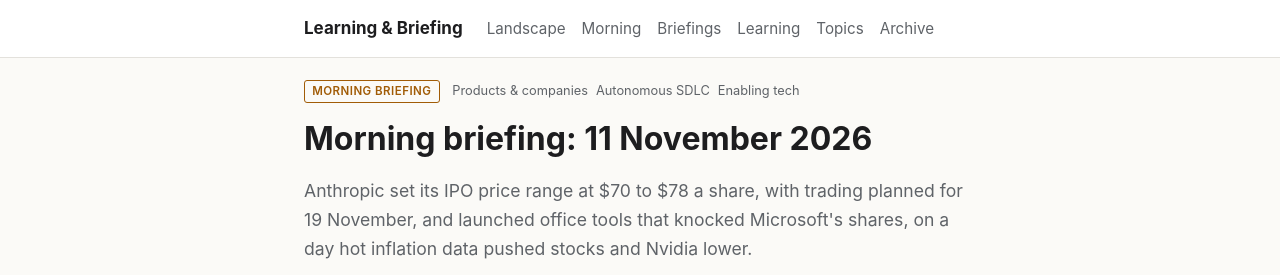
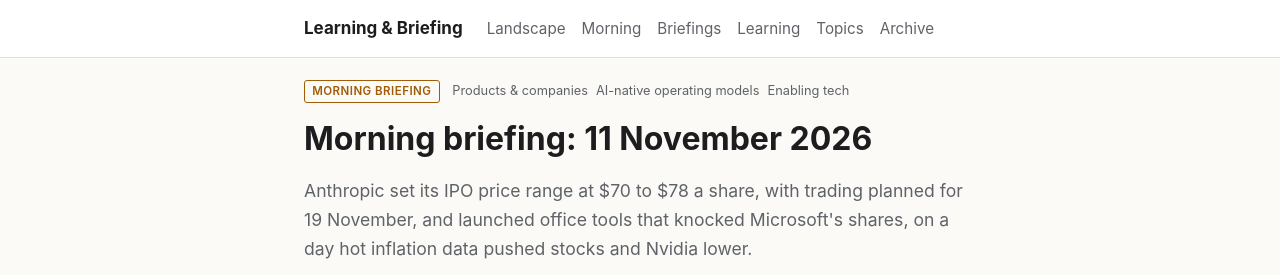
Before and after one commit to ruskinbhardwaj/learning-and-briefing, a Jekyll site: the page built from _posts/2026-11-11-morning-briefing.md, in a window 1280 px wide and 1400 px high. Shown: the top 275 px of the window. Built offline with Jekyll 4.4.1, drawn with Linux system fonts in a browser that asks for light colours; some of the changed text lies outside the part shown.

Commit message:
Tag the office-tools item as AI-native operating models
Co-Authored-By: Claude Opus 5.5 <noreply@anthropic.com>
Claude-Session: https://claude.ai/code/session_01WtAgYiUTEWdFdsyV3ZFTnC

```diff
--- a/_posts/2026-11-11-morning-briefing.md
+++ b/_posts/2026-11-11-morning-briefing.md
@@ -1,7 +1,7 @@
 ---
 title: "Morning briefing: 11 November 2026"
 type: morning
-topics: [products-and-companies, autonomous-sdlc, enabling-tech]
+topics: [products-and-companies, ai-native-operating-models, enabling-tech]
 summary: >-
   Anthropic set its IPO price range at $70 to $78 a share, with trading planned
   for 19 November, and launched office tools that knocked Microsoft's shares,
@@ -61,7 +61,7 @@ The headline valuation depends on what you count:
 **Why it matters:** the range lands roughly where buyers were pushing last week, below the $1.5 trillion discussed in October but above the last private round, so the company chose to go ahead at a lower price rather than wait. The suppliers' $26 billion order is a vote of confidence, and also a sign of how tightly chip and cloud companies are bound to their biggest customers: they sell Anthropic compute and now buy its shares. The final price on 18 November will show how much demand there really is.
 
 ### Anthropic launched office tools, and Microsoft's shares fell
-<span class="meta">Autonomous SDLC</span>
+<span class="meta">AI-native operating models</span>
 
 On 10 November Anthropic announced Claude Sheets, a spreadsheet that users build together with Claude, Claude Whiteboards, and Claude Data, which builds dashboards from tools such as Snowflake and Salesforce ([OfficeChai](https://officechai.com/ai/microsoft-stock-drops-3-after-anthropic-announces-claude-sheets-and-claude-data/)). Microsoft's shares fell as much as 3% during the day, a move CNBC tied to the announcement ([Stock Titan, citing CNBC](https://www.stocktitan.net/articles/stock-market-today-live-november-10-2026)).
 
```
